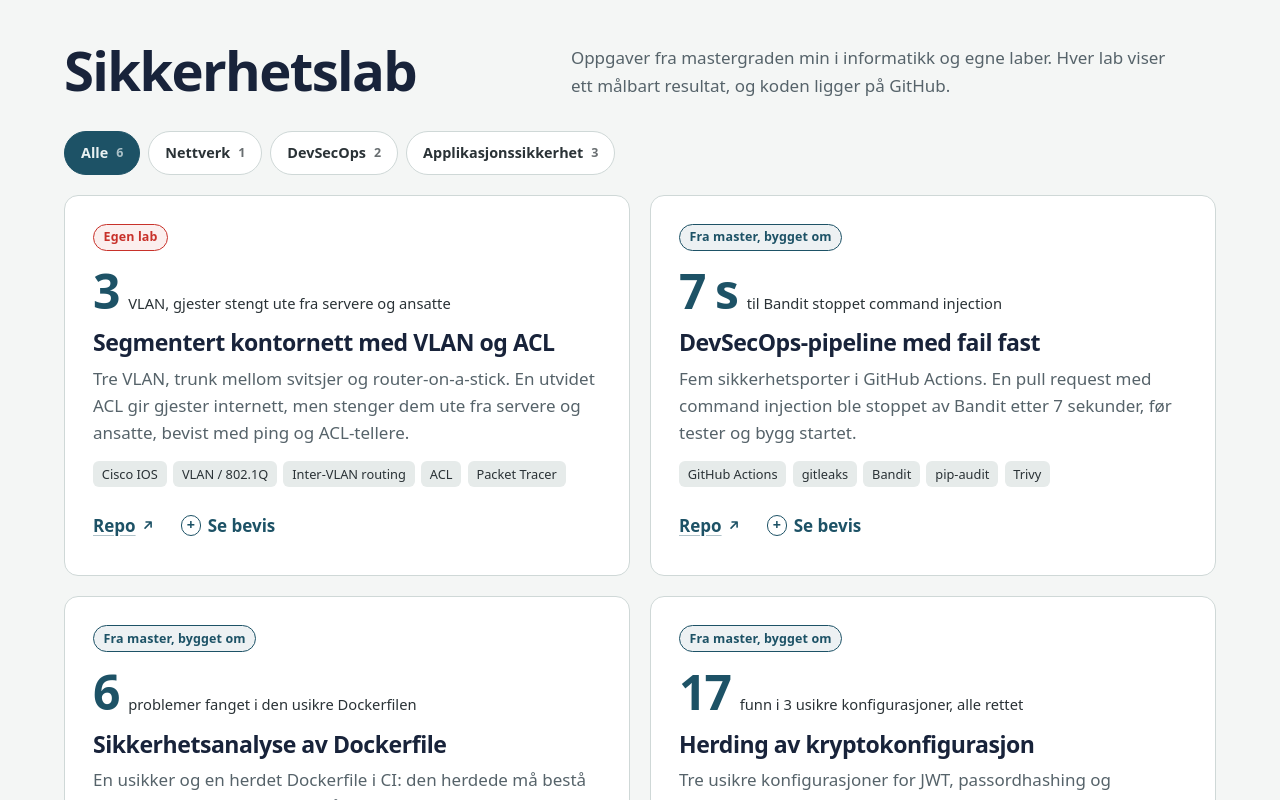
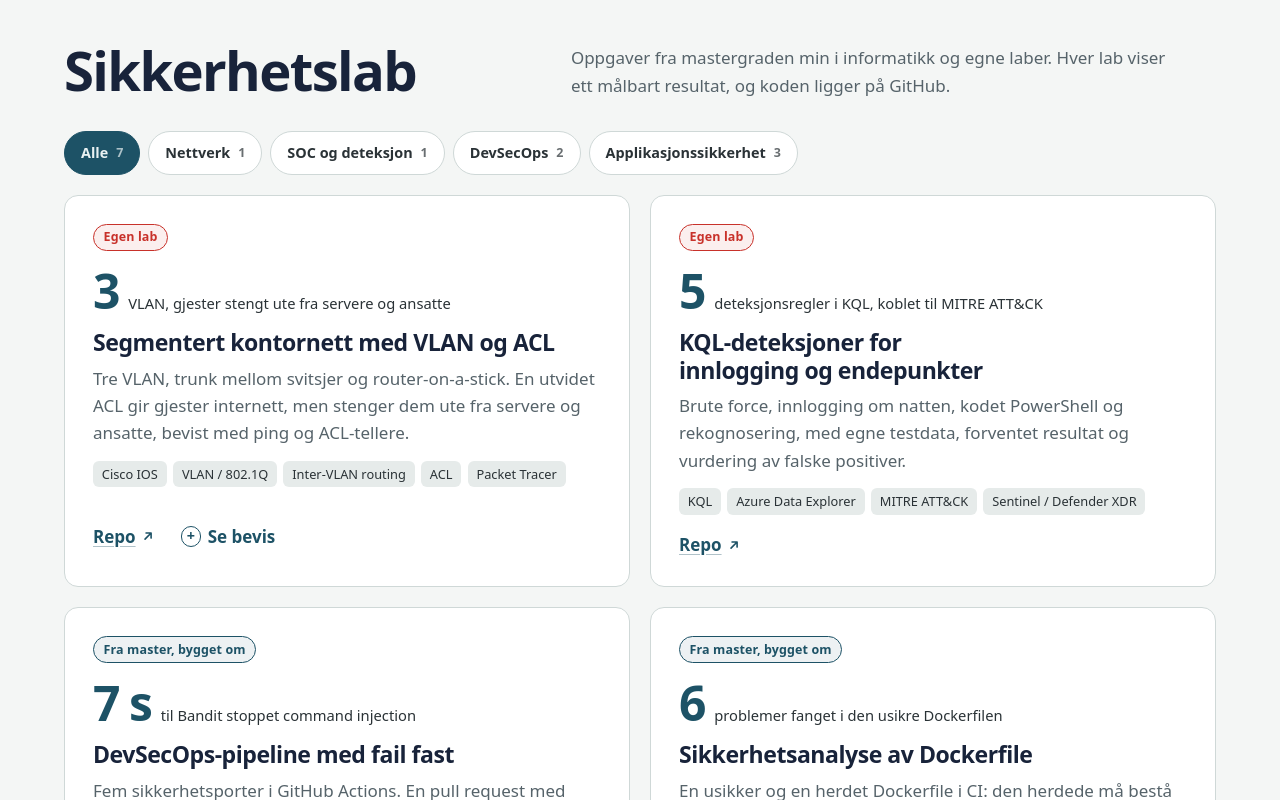
Before and after one commit to tobolovskaya/my-portfolio, a React (Vite) app: page / in a window 1280 px wide. Shown: the part 1860-2660 px from the top of the page. Built offline with nearby package versions, Linux system fonts and the light colour scheme; no server answers.

Commit message:
Add KQL detections lab card and SOC filter

```diff
--- a/src/App.jsx
+++ b/src/App.jsx
@@ -160,7 +160,7 @@ function Activity({ lang, t, latest }) {
 
 /* Security labs: filter by area, count-up numbers, cursor spotlight.
    Cards stay mounted and are hidden with the hidden attribute, so the reveal observer keeps working. */
-const AREAS = ["all", "net", "devsecops", "appsec"];
+const AREAS = ["all", "net", "soc", "devsecops", "appsec"];
 const reducedMotion = () => window.matchMedia?.("(prefers-reduced-motion: reduce)").matches;
 
 function Metric({ value, label }) {
--- a/src/data.js
+++ b/src/data.js
@@ -52,7 +52,7 @@ export const ui = {
     repo: "Repo",
     origin: { own: "Egen lab", rebuilt: "Fra master, bygget om", master: "Masteroppgave" },
     evidence: "Se bevis",
-    areas: { all: "Alle", net: "Nettverk", devsecops: "DevSecOps", appsec: "Applikasjonssikkerhet" },
+    areas: { all: "Alle", net: "Nettverk", devsecops: "DevSecOps", appsec: "Applikasjonssikkerhet", soc: "SOC og deteksjon" },
     filterLabel: "Filtrer laber etter område",
     pagePrev: "Forrige",
     pageNext: "Neste",
@@ -109,7 +109,7 @@ export const ui = {
     repo: "Репозиторій",
     origin: { own: "Власна лаба", rebuilt: "З магістратури, перероблено", master: "Магістратура" },
     evidence: "Показати доказ",
-    areas: { all: "Усі", net: "Мережі", devsecops: "DevSecOps", appsec: "Безпека застосунків" },
+    areas: { all: "Усі", net: "Мережі", devsecops: "DevSecOps", appsec: "Безпека застосунків", soc: "SOC і детекції" },
     filterLabel: "Фільтр лаб за напрямом",
     pagePrev: "Попередня",
     pageNext: "Наступна",
@@ -166,7 +166,7 @@ export const ui = {
     repo: "Repository",
     origin: { own: "Own lab", rebuilt: "From MSc, rebuilt", master: "MSc coursework" },
     evidence: "See evidence",
-    areas: { all: "All", net: "Networking", devsecops: "DevSecOps", appsec: "Application security" },
+    areas: { all: "All", net: "Networking", devsecops: "DevSecOps", appsec: "Application security", soc: "SOC & detection" },
     filterLabel: "Filter labs by area",
     pagePrev: "Previous",
     pageNext: "Next",
@@ -483,6 +483,16 @@ export const labs = [
     en: { title: "Segmented office network with VLANs and ACL", text: "Three VLANs, trunks between switches and router-on-a-stick. An extended ACL lets guests out to the internet but keeps them away from servers and staff, proven with ping and ACL counters." },
   },
   {
+    repo: "https://github.com/tobolovskaya/kql-detections",
+    area: "soc",
+    origin: "own",
+    metric: { value: "5", nb: "deteksjonsregler i KQL, koblet til MITRE ATT&CK", uk: "правил детекції на KQL з прив'язкою до MITRE ATT&CK", en: "KQL detection rules mapped to MITRE ATT&CK" },
+    tools: ["KQL", "Azure Data Explorer", "MITRE ATT&CK", "Sentinel / Defender XDR"],
+    nb: { title: "KQL-deteksjoner for innlogging og endepunkter", text: "Brute force, innlogging om natten, kodet PowerShell og rekognosering, med egne testdata, forventet resultat og vurdering av falske positiver." },
+    uk: { title: "KQL-детекції для входів і кінцевих точок", text: "Brute force, вхід уночі, закодований PowerShell і розвідка: кожне правило має власні тестові дані, очікуваний результат і оцінку хибних тривог." },
+    en: { title: "KQL detections for sign-ins and endpoints", text: "Brute force, night-time sign-ins, encoded PowerShell and discovery, each with its own test data, expected result and a false-positive review." },
+  },
+  {
     repo: "https://github.com/tobolovskaya/devsecops-pipeline-lab",
     area: "devsecops",
     origin: "rebuilt",
```
